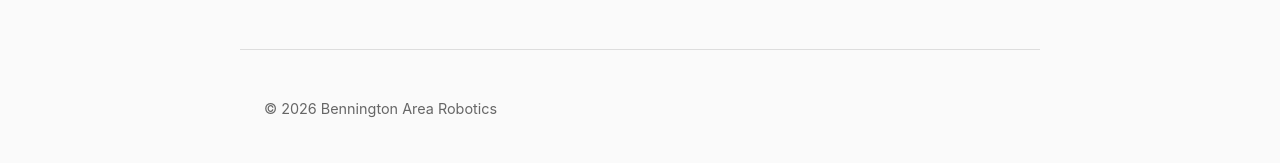
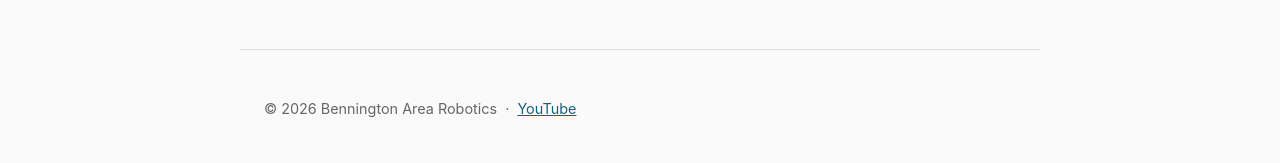
Before and after one commit to bennington-area-robotics/bennington-area-robotics.github.io, a Jekyll site: the page built from sponsors.md, in a window 1280 px wide. Shown: the part 968-1131 px from the top of the page. Built offline with Jekyll 4.4.1, drawn with Linux system fonts in a browser that asks for light colours.

Commit message:
adds YouTube link

```diff
--- a/_layouts/default.html
+++ b/_layouts/default.html
@@ -151,7 +151,11 @@
     {{ content }}
   </main>
   <footer class="container">
-    <p>&copy; {{ 'now' | date: "%Y" }} Bennington Area Robotics</p>
+    <p>
+      &copy; {{ 'now' | date: "%Y" }} Bennington Area Robotics
+      &nbsp;&middot;&nbsp;
+      <a href="https://www.youtube.com/@bennington-area-robotics" target="_blank" rel="noopener">YouTube</a>
+    </p>
   </footer>
 </body>
 </html>
```
